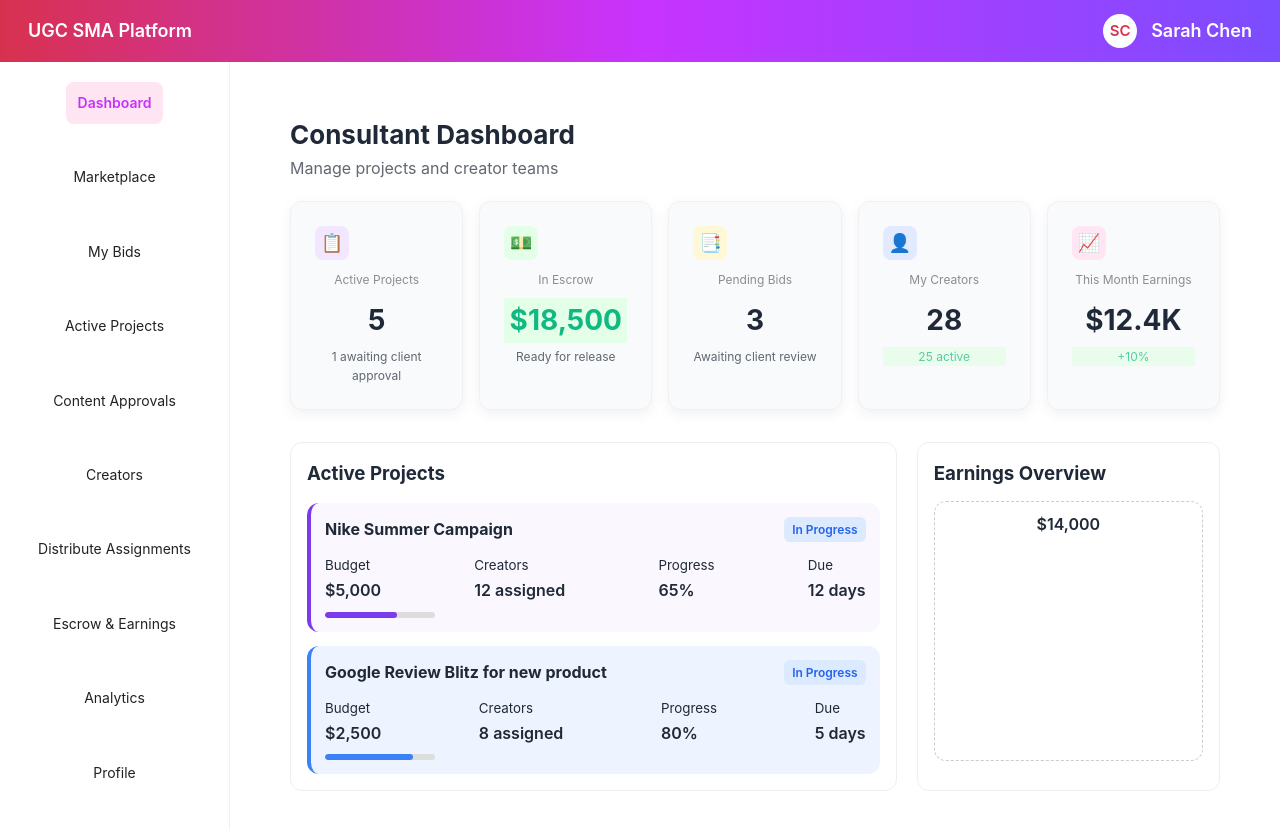
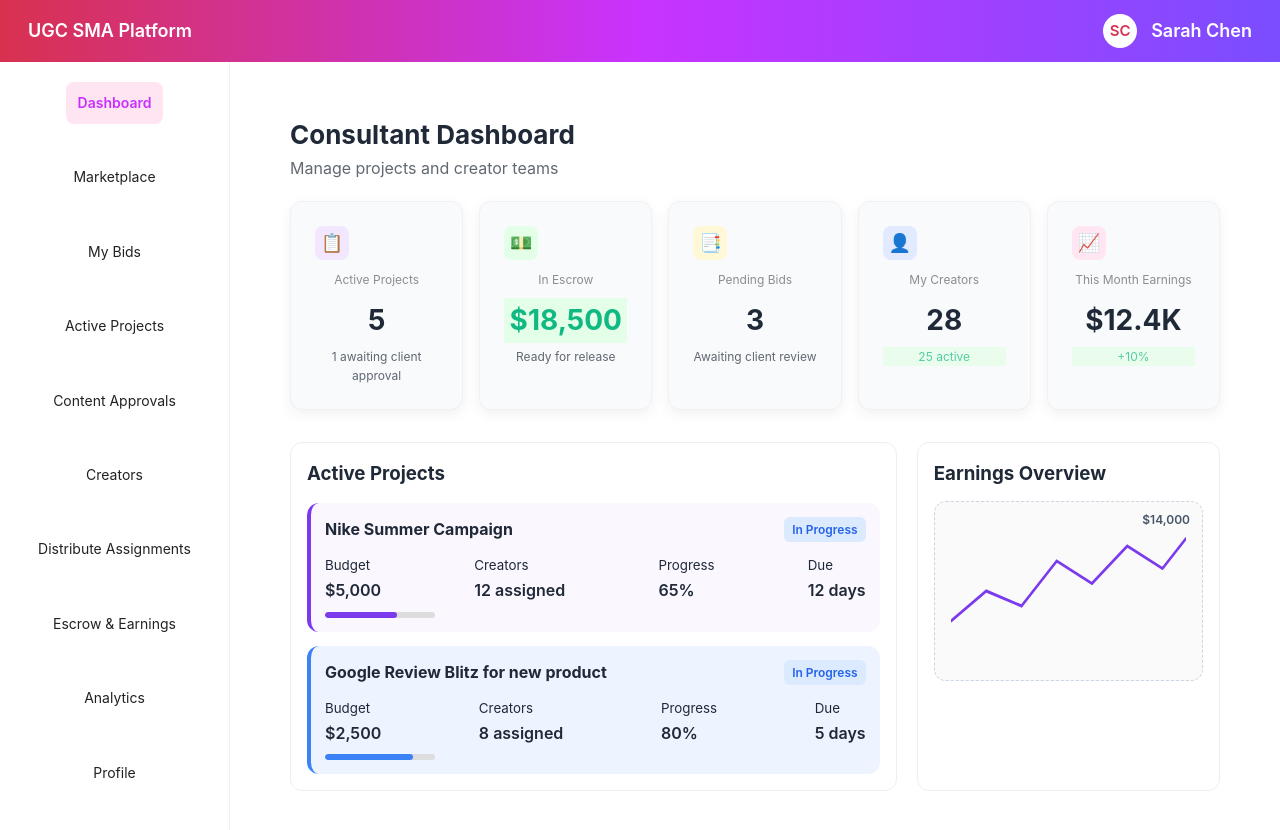
Before and after one commit to saubhtech/zuugnu-production, a Next.js app: page /consultant in a window 1280 px wide. Shown: the top 830 px of the page. Built offline with nearby package versions, Linux system fonts and the light colour scheme.

Commit message:
feat: add earnings overview chart placeholder with updated styles and structure for improved visualization

```diff
--- a/src/app/consultant/consultant.css
+++ b/src/app/consultant/consultant.css
@@ -1056,6 +1056,32 @@
   cursor: pointer;
 }
 
+.earn-chart-placeholder.line-graph {
+  height: 180px;
+  width: 100%;
+  border: 1px dashed #cbd5e1;
+  border-radius: 12px;
+  padding: 10px;
+  position: relative;
+  background: #fafafa;
+  display: flex;
+  align-items: center;
+  justify-content: center;
+}
+
+.earn-chart-placeholder svg {
+  width: 95%;
+  height: 120px;
+}
+
+.chart-value {
+  position: absolute;
+  top: 8px;
+  right: 12px;
+  font-size: 12px;
+  font-weight: 600;
+  color: #475569;
+}
 
 .proj-details p {
   font-weight: 600;
--- a/src/app/consultant/tabs/Dashboard.jsx
+++ b/src/app/consultant/tabs/Dashboard.jsx
@@ -46,7 +46,6 @@ export default function DashboardTab() {
 
       {/* ===== MAIN GRID (Left + Right) ===== */}
       <div className="main-grid">
-
         {/* LEFT: ACTIVE PROJECTS */}
         <div className="panel">
           <h3>Active Projects</h3>
@@ -58,10 +57,22 @@ export default function DashboardTab() {
             </div>
 
             <div className="proj-details">
-              <div><small>Budget</small><p>$5,000</p></div>
-              <div><small>Creators</small><p>12 assigned</p></div>
-              <div><small>Progress</small><p>65%</p></div>
-              <div><small>Due</small><p>12 days</p></div>
+              <div>
+                <small>Budget</small>
+                <p>$5,000</p>
+              </div>
+              <div>
+                <small>Creators</small>
+                <p>12 assigned</p>
+              </div>
+              <div>
+                <small>Progress</small>
+                <p>65%</p>
+              </div>
+              <div>
+                <small>Due</small>
+                <p>12 days</p>
+              </div>
             </div>
 
             <div className="progress-bar purple">
@@ -76,10 +87,22 @@ export default function DashboardTab() {
             </div>
 
             <div className="proj-details">
-              <div><small>Budget</small><p>$2,500</p></div>
-              <div><small>Creators</small><p>8 assigned</p></div>
-              <div><small>Progress</small><p>80%</p></div>
-              <div><small>Due</small><p>5 days</p></div>
+              <div>
+                <small>Budget</small>
+                <p>$2,500</p>
+              </div>
+              <div>
+                <small>Creators</small>
+                <p>8 assigned</p>
+              </div>
+              <div>
+                <small>Progress</small>
+                <p>80%</p>
+              </div>
+              <div>
+                <small>Due</small>
+                <p>5 days</p>
+              </div>
             </div>
 
             <div className="progress-bar blue">
@@ -90,13 +113,22 @@ export default function DashboardTab() {
 
         {/* RIGHT: EARNINGS OVERVIEW */}
         <div className="panel earnings-panel">
-          <h3>Earnings Overview</h3>
+  <h3>Earnings Overview</h3>
 
-          <div className="earn-chart-placeholder">
-            <p className="chart-label">$14,000</p>
-            {/* This is placeholder; can convert to real chart later */}
-          </div>
-        </div>
+  <div className="earn-chart-placeholder line-graph">
+    <svg viewBox="0 0 200 80" preserveAspectRatio="none">
+      <polyline
+        fill="none"
+        stroke="#7c3aed"
+        strokeWidth="2"
+        points="0,60 30,40 60,50 90,20 120,35 150,10 180,25 200,5"
+        strokeLinecap="round"
+      />
+    </svg>
+    <p className="chart-value">$14,000</p>
+  </div>
+</div>
+
       </div>
     </div>
   );
```
